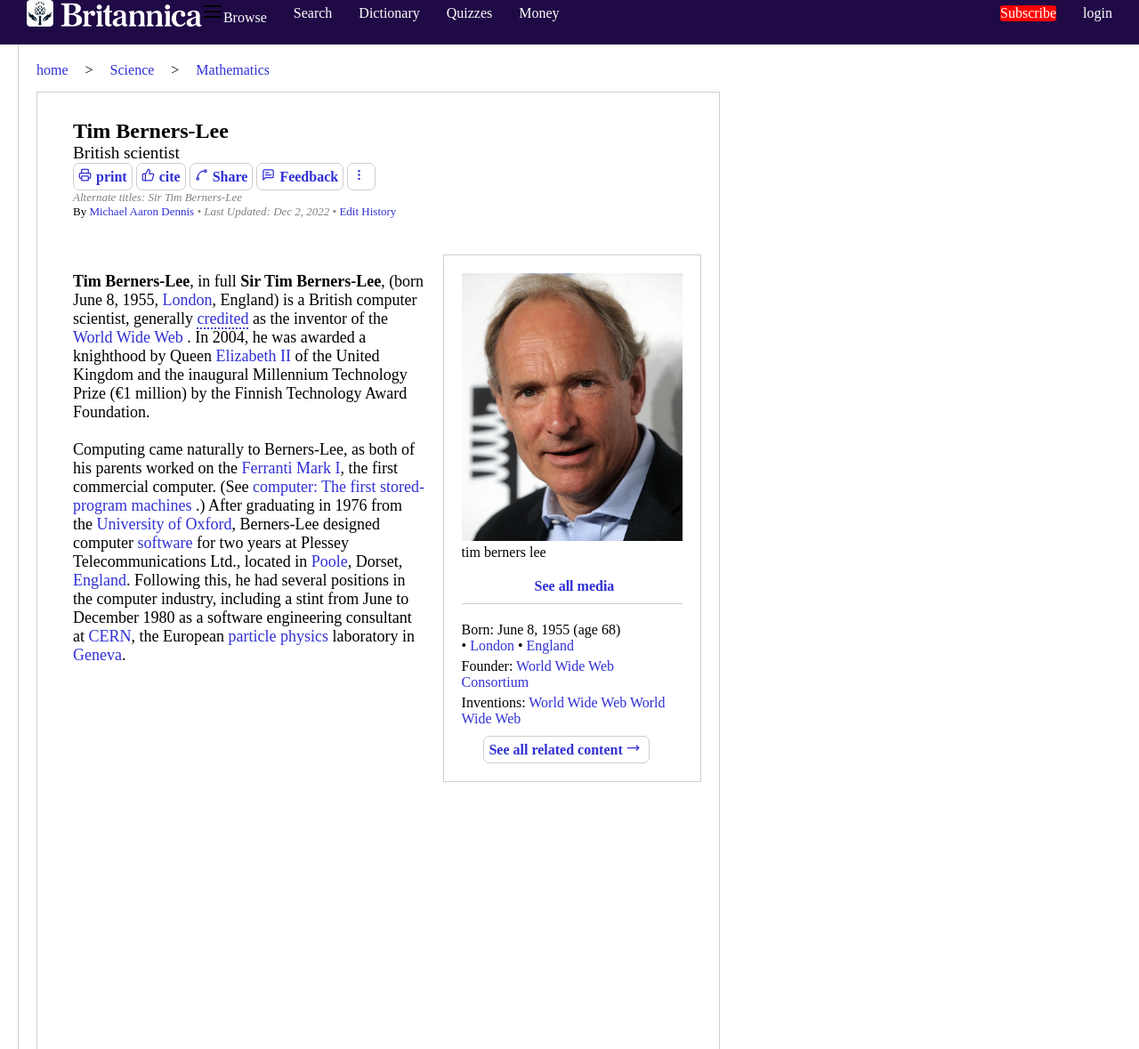
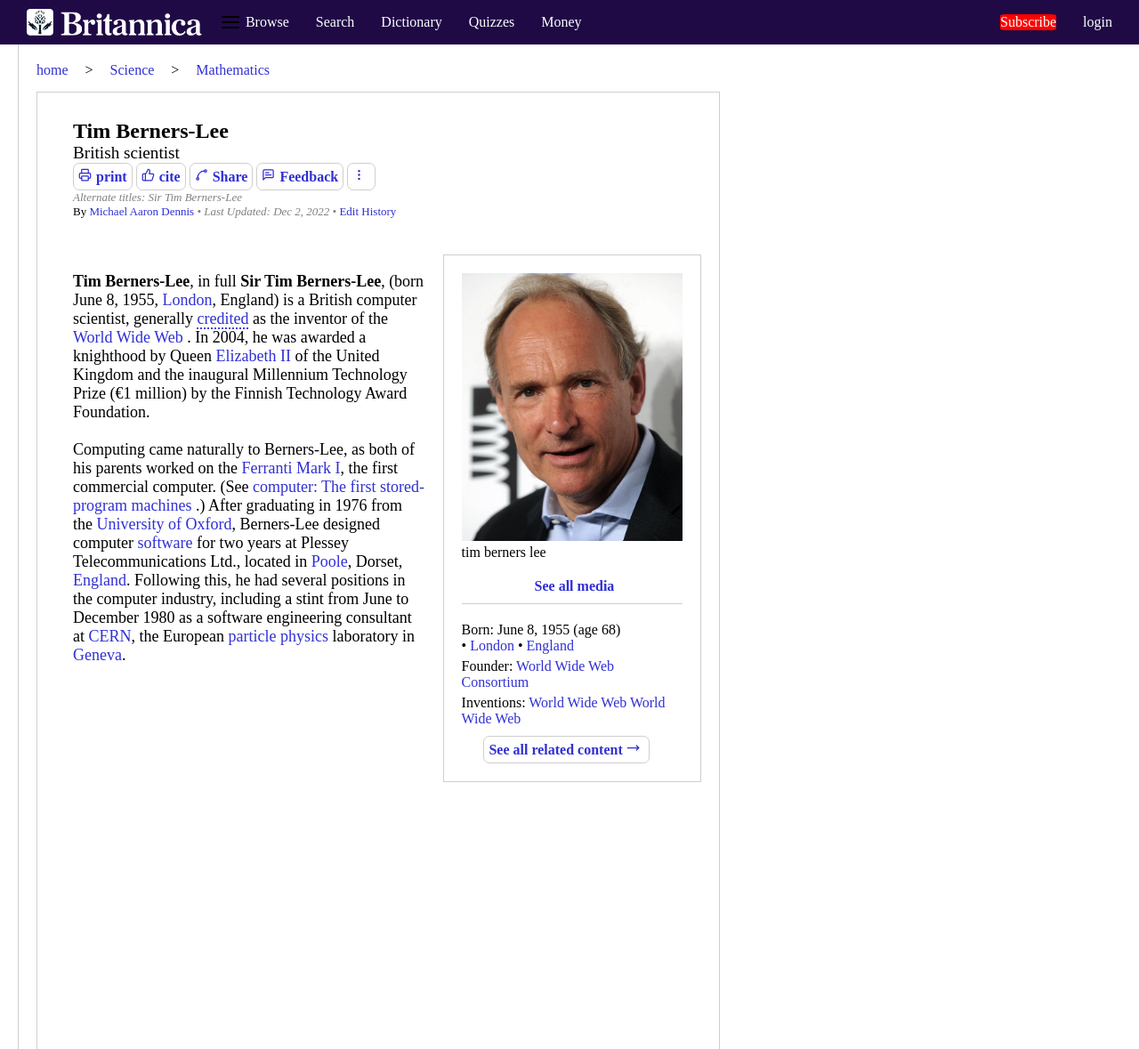
Before and after one commit to DelsarteAdam/Tim-Berners-Lee, a plain HTML site: page index.html in a window 1280 px wide. Shown: the top 1179 px of the page at 89% size. Drawn offline with Linux system fonts and the light colour scheme.

Commit message:
correction post 02

```diff
--- a/style.css
+++ b/style.css
@@ -1,4 +1,5 @@
 /*
+
 main {
   background-color: blueviolet;
 }
@@ -73,6 +74,7 @@ a {
   padding: 5px;
   align-items: center;
   display: inline-block;
+
   font-weight: bold;
   align-items: center;
 }
@@ -119,7 +121,7 @@ a {
   font-weight: bold;
   border-bottom: 1px solid rgb(206, 206, 206);
   padding-bottom: 10px;
-  display: block;
+  display: flex;
   padding-left: 33%;
   margin-top: 20px;
   margin-bottom: 20px;
@@ -137,10 +139,25 @@ a {
 
 /*--------------------------------------*/
 
+.headermain {
+  display: flex;
+}
+
+header nav section a {
+  display: flex;
+  align-items: center;
+}
+
+header nav section a img {
+  margin-left: 20px;
+  margin-right: 5px;
+}
+
 .navbar {
   display: flex;
   align-items: center;
   justify-content: space-between;
+  width: 100%;
 }
 
 nav section {
```
